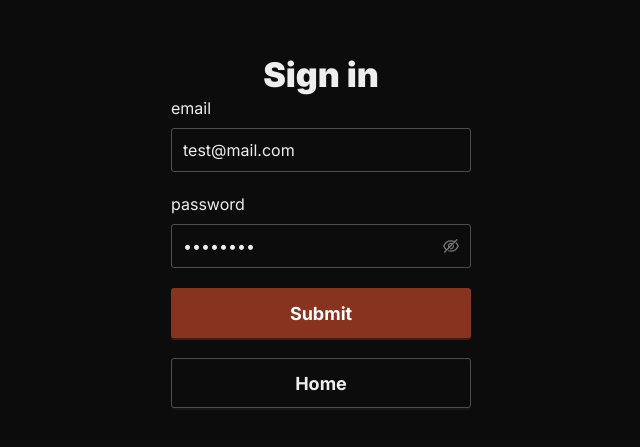
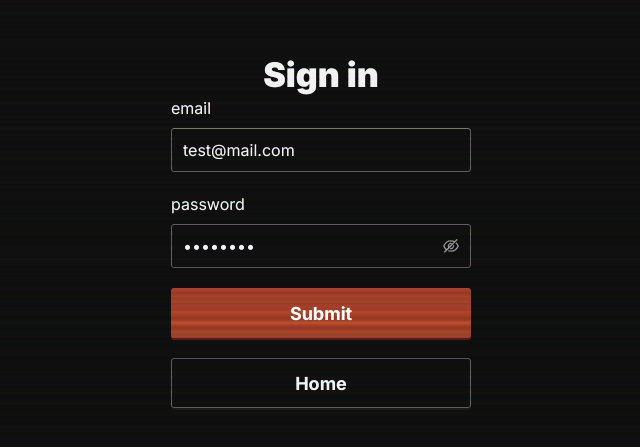
Before and after one commit to baxamf/appointment-fe, a React (Vite) app: page /login in a window 1280 px wide. Shown: the part 169-616 px from the top of the page, without its empty margins (319-959 px from the left). Built offline with nearby package versions, Linux system fonts and the light colour scheme; no server answers.

Commit message:
add noise frame

```diff
--- a/src/App.css
+++ b/src/App.css
@@ -9,3 +9,13 @@
   text-align: center;
   place-items: center;
 }
+
+.noise {
+  position: fixed;
+  width: 100vw;
+  height: 100vh;
+  opacity: 1;
+  mix-blend-mode: overlay;
+  z-index: 10;
+  pointer-events: none;
+}
--- a/src/App.tsx
+++ b/src/App.tsx
@@ -3,10 +3,12 @@ import "./App.css";
 import router from "./router/Router";
 import { ConfigProvider } from "antd";
 import { darkTheme } from "./theme/antConfig";
+import NoiseFrame from "./common/components/noise/NoiseFrame";
 
 function App() {
   return (
     <ConfigProvider theme={darkTheme}>
+      <NoiseFrame />
       <RouterProvider router={router()} />
     </ConfigProvider>
   );
--- a/src/common/components/headers/PublicHeader.tsx
+++ b/src/common/components/headers/PublicHeader.tsx
@@ -11,7 +11,7 @@ export default function PublicHeader() {
         alignItems: "center",
       }}
     >
-      <ButtonLink>AppLogo</ButtonLink>
+      <ButtonLink style={{ paddingLeft: 0 }}>AppLogo</ButtonLink>
 
       <PublicNav />
 
--- /dev/null
+++ b/src/common/components/noise/NoiseFrame.tsx
@@ -0,0 +1,22 @@
+export default function NoiseFrame() {
+  return (
+    <svg className="noise">
+      <filter id="noiseFilter">
+        <feTurbulence type="fractalNoise" baseFrequency="0 .2" numOctaves="3">
+          <animate
+            id="noiseAnimate"
+            attributeName="baseFrequency"
+            attributeType="XML"
+            values="5;10;5"
+            keyTimes="0;.5;1"
+            begin="0s"
+            dur=".1s"
+            repeatCount="indefinite"
+          />
+        </feTurbulence>
+      </filter>
+
+      <rect width="100%" height="100%" filter="url(#noiseFilter)" />
+    </svg>
+  );
+}
```
